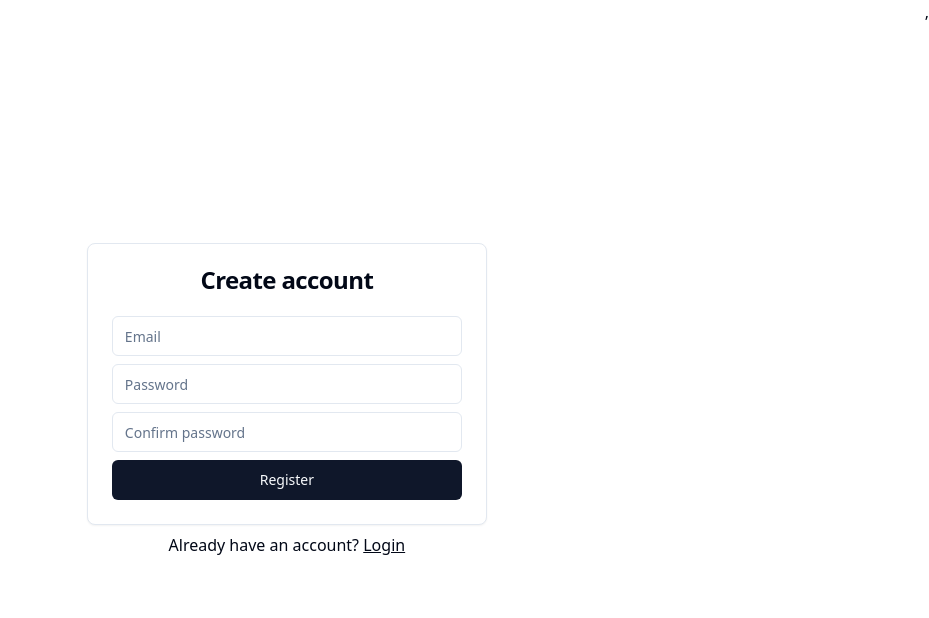
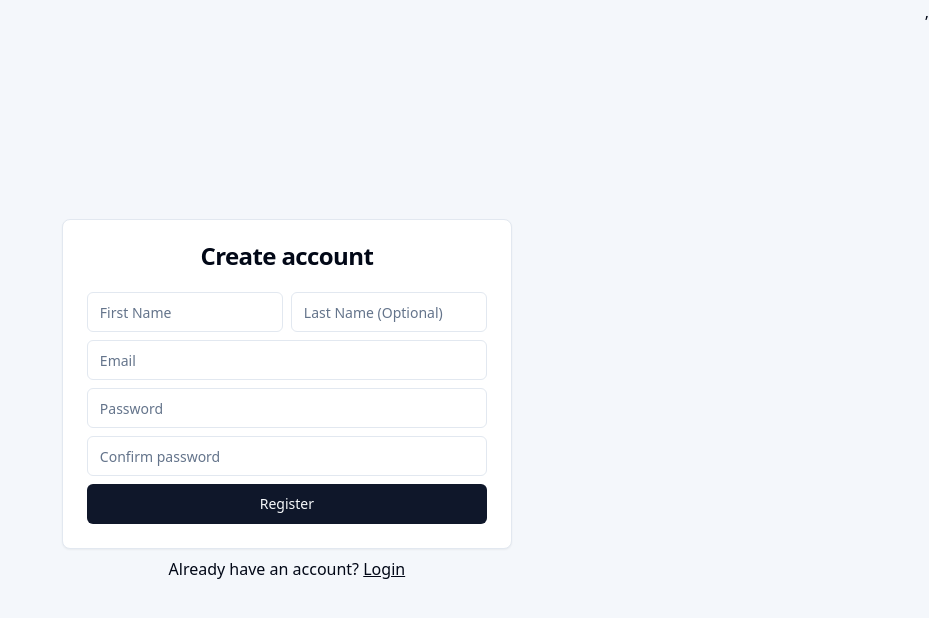
Before and after one commit to Sanjero20/job-tracker, a React app: page /register in a window 1280 px wide. Shown: the top 618 px of the page, without its empty margins (351-1280 px from the left). Built offline with nearby package versions, Linux system fonts and the light colour scheme; no server answers; the HTML template or start-up script is replaced by a standard one.

Commit message:
feat: add first and last name on registration

```diff
--- a/src/layouts/unprotected.tsx
+++ b/src/layouts/unprotected.tsx
@@ -23,7 +23,7 @@ function UnprotectedPage() {
   if (isAuthenticated) return;
 
   return (
-    <div className="flex min-h-screen bg-light">
+    <div className="flex min-h-screen bg-light-2">
       <Outlet />
     </div>
   );
--- a/src/pages/register/index.tsx
+++ b/src/pages/register/index.tsx
@@ -1,4 +1,4 @@
-import { FormEvent, useState } from "react";
+import { ChangeEvent, FormEvent, useState } from "react";
 import { useNavigate } from "react-router-dom";
 import { useCookies } from "react-cookie";
 
@@ -7,11 +7,18 @@ import { Input } from "@/components/ui/input";
 import FormContainer from "@/components/form-container";
 
 import { registerAccount } from "@/services/auth.service";
+import { IAccountReg } from "@/types";
+
+const initialState: IAccountReg = {
+  first_name: "",
+  last_name: "",
+  email: "",
+  password: "",
+  cPassword: "",
+};
 
 function RegisterPage() {
-  const [email, setEmail] = useState("");
-  const [password, setPassword] = useState("");
-  const [confirmPass, setConfirmPass] = useState("");
+  const [data, setData] = useState(initialState);
 
   const [error, setError] = useState("");
   const [isLoading, setIsLoading] = useState(false);
@@ -19,12 +26,17 @@ function RegisterPage() {
   const [, setCookie] = useCookies();
   const navigate = useNavigate();
 
+  const handleChange = (e: ChangeEvent<HTMLInputElement>) => {
+    const { name, value } = e.target;
+    setData({ ...data, [name]: value });
+  };
+
   const handleSubmit = async (e: FormEvent) => {
     e.preventDefault();
 
     setIsLoading(true);
 
-    const response = await registerAccount(email, password, confirmPass);
+    const response = await registerAccount(data);
     const { token, error } = response;
 
     if (token) {
@@ -42,28 +54,50 @@ function RegisterPage() {
       <FormContainer header="Create account">
         <form
           onSubmit={handleSubmit}
-          className="flex w-[350px] flex-col gap-2 bg-white"
+          className="flex w-[400px] flex-col gap-2 bg-white"
         >
+          <fieldset className="flex gap-2">
+            <Input
+              type="text"
+              name="first_name"
+              value={data.first_name}
+              onChange={handleChange}
+              placeholder="First Name"
+              required
+            />
+
+            <Input
+              type="text"
+              name="last_name"
+              value={data.last_name}
+              onChange={handleChange}
+              placeholder="Last Name (Optional)"
+            />
+          </fieldset>
+
           <Input
             type="email"
-            value={email}
-            onChange={(e) => setEmail(e.target.value)}
+            name="email"
+            value={data.email}
+            onChange={handleChange}
             placeholder="Email"
             required
           />
 
           <Input
             type="password"
-            value={password}
-            onChange={(e) => setPassword(e.target.value)}
+            name="password"
+            value={data.password}
+            onChange={handleChange}
             placeholder="Password"
             required
           />
 
           <Input
             type="password"
-            value={confirmPass}
-            onChange={(e) => setConfirmPass(e.target.value)}
+            name="cPassword"
+            value={data.cPassword}
+            onChange={handleChange}
             placeholder="Confirm password"
             required
           />
--- a/src/services/auth.service.ts
+++ b/src/services/auth.service.ts
@@ -1,4 +1,5 @@
 /* eslint-disable @typescript-eslint/no-explicit-any */
+import { IAccountReg } from "@/types";
 import { api } from "./config";
 
 export async function verifyToken() {
@@ -22,12 +23,10 @@ export async function loginAccount(email: string, password: string) {
   }
 }
 
-export async function registerAccount(
-  email: string,
-  password: string,
-  cPass: string,
-) {
-  if (password != cPass) {
+export async function registerAccount(data: IAccountReg) {
+  const { password, cPassword } = data;
+
+  if (password != cPassword) {
     return {
       token: null,
       error: "Password does not match",
@@ -35,7 +34,7 @@ export async function registerAccount(
   }
 
   try {
-    const response = await api.post("/auth/register", { email, password });
+    const response = await api.post("/auth/register", data);
     const { token } = await response.data;
     return { token, error: "" };
   } catch (error: any) {
```
Also changed, not shown: src/types/index.ts (+8 -0 lines).
